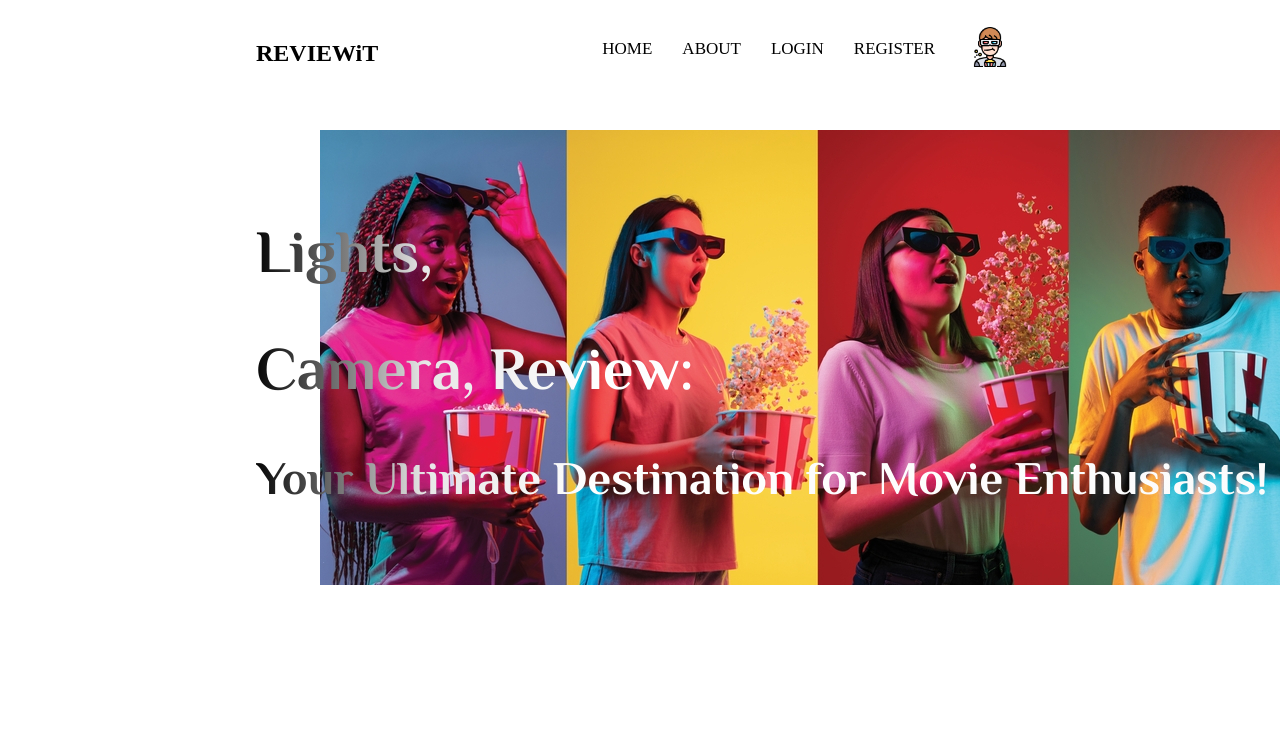
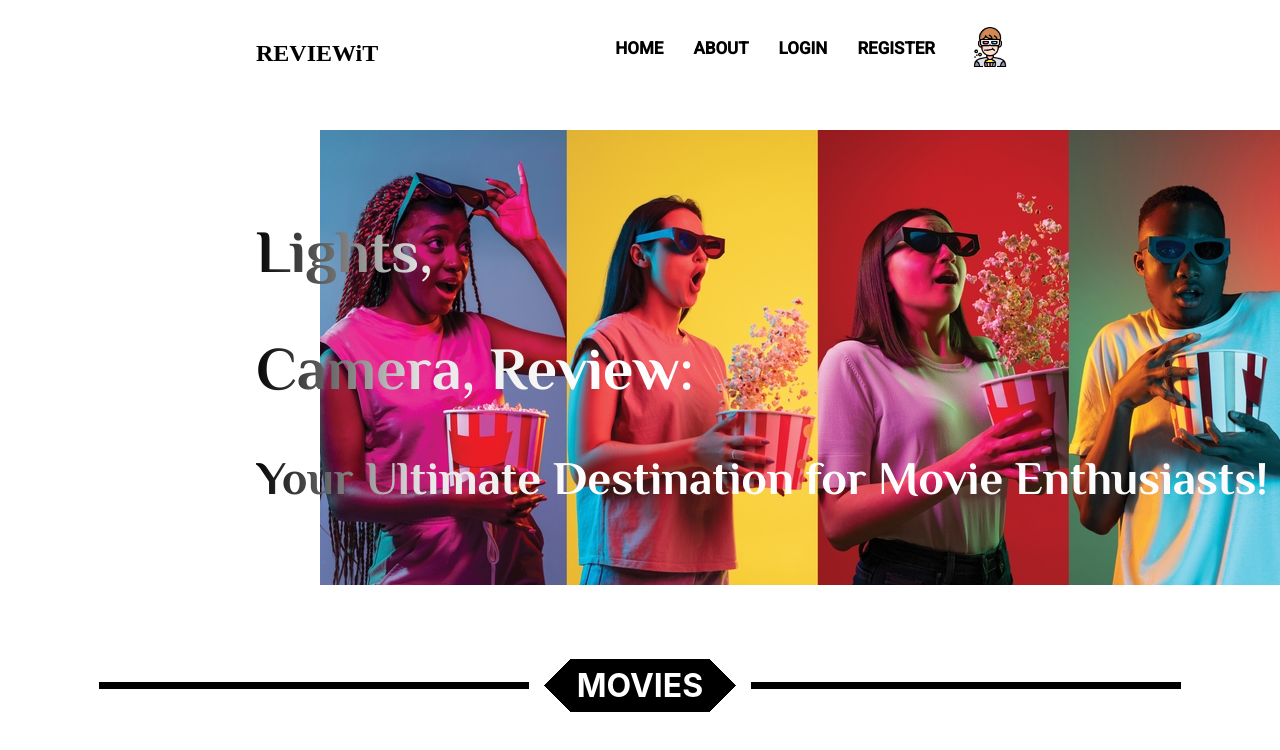
Before and after one commit to soham-basak/REVIEWiT, a React (Create React App) app in the folder frontend/: page / in a window 1280 px wide. Shown: the top 750 px of the page. Built offline with nearby package versions, Linux system fonts and the light colour scheme; a web font is replaced by a local one.

Commit message:
feat: hero divider

```diff
--- a/frontend/src/components/Hero/Hero.css
+++ b/frontend/src/components/Hero/Hero.css
@@ -31,3 +31,31 @@
     position: relative;
     z-index: -2;
 }
+
+
+.fancy {
+    --b: 6px;   /* control the border thickness */
+    --w: 430px;  /* control the width of the line*/
+    --g: 15px;  /* control the gap */
+    --c: #000000;
+
+    margin-top: 70px;
+    width: fit-content;
+    padding: 0 1em;
+    line-height: 1.6em;
+    border: 1px solid;
+    color: #fff;
+    background:
+      conic-gradient(from   45deg at left ,var(--c) 25%,#0000 0) 0,
+      conic-gradient(from -135deg at right,var(--c) 25%,#0000 0) 100%;
+    background-size: 51% 100%;
+    background-origin: border-box;
+    background-repeat: no-repeat;
+    border-image:
+       linear-gradient(
+         #0000      calc(50% - var(--b)/2),
+         var(--c) 0 calc(50% + var(--b)/2),
+         #0000    0)
+      1/0 var(--w)/calc(var(--w) + var(--g));
+    margin-inline: auto;
+  }
--- a/frontend/src/components/Hero/Hero.jsx
+++ b/frontend/src/components/Hero/Hero.jsx
@@ -14,6 +14,9 @@ const Hero = () => {
           <img src={heroImg} alt="" />
         </div>
       </div>
+      <div className="hero-divider">
+        <h1 className="fancy">MOVIES</h1>
+      </div>
     </>
   );
 };
--- a/frontend/src/components/Navbar/Navbar.css
+++ b/frontend/src/components/Navbar/Navbar.css
@@ -1,5 +1,5 @@
 @import url('https://fonts.googleapis.com/css2?family=Borel&display=swap');
-
+@import url('https://fonts.googleapis.com/css2?family=Roboto:wght@500&display=swap');
 
 .navbar{
    position: absolute;
@@ -42,11 +42,12 @@
 .nav-item{
     list-style: none;
     font-family: 'Poppins';
-    font-weight: 500;
+    font-weight: 600;
     font-size: 17px;
     line-height: 21px;
     text-align: right;
     cursor: pointer;
+    font-family: 'Roboto', sans-serif;
 }
 
 .nav-img{
```
